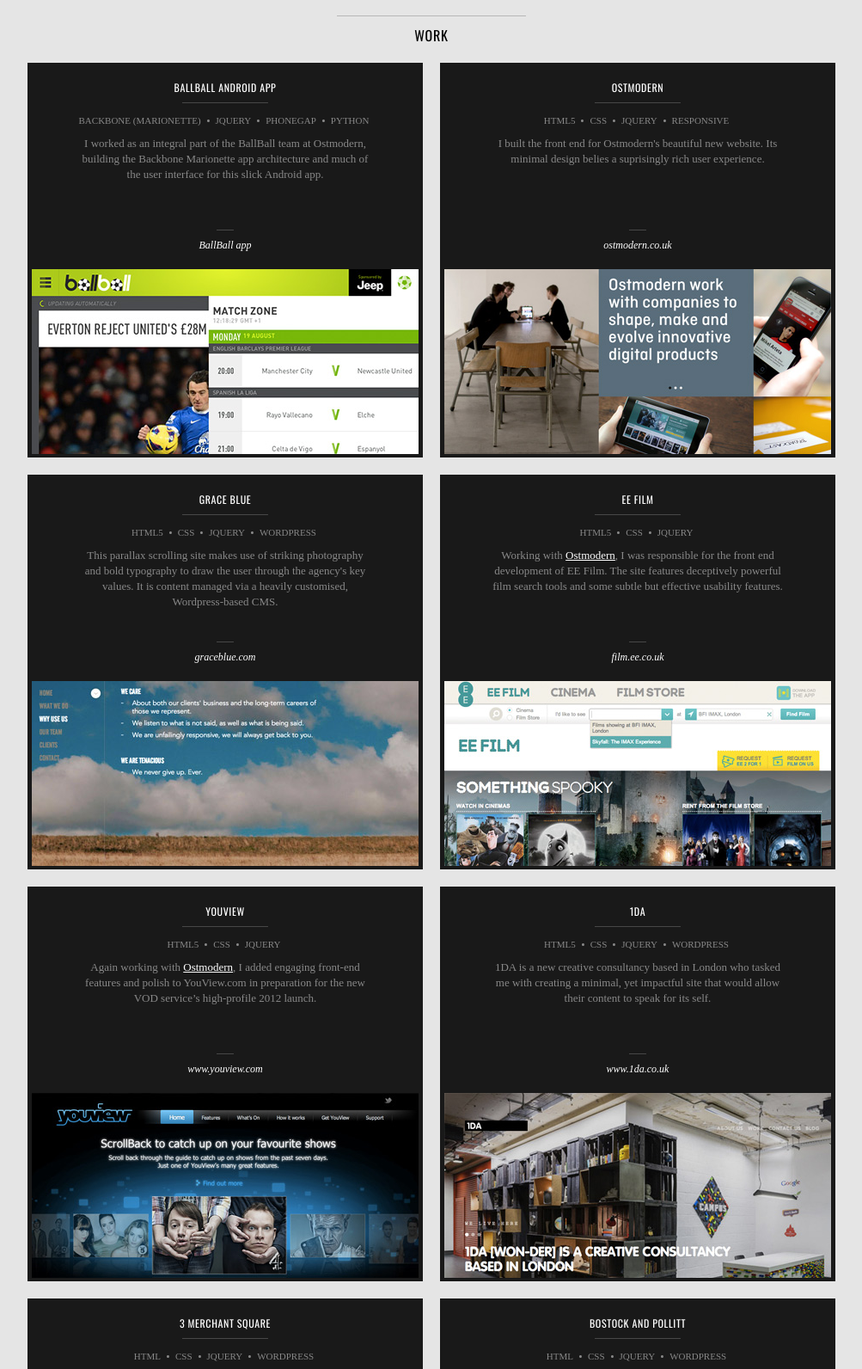
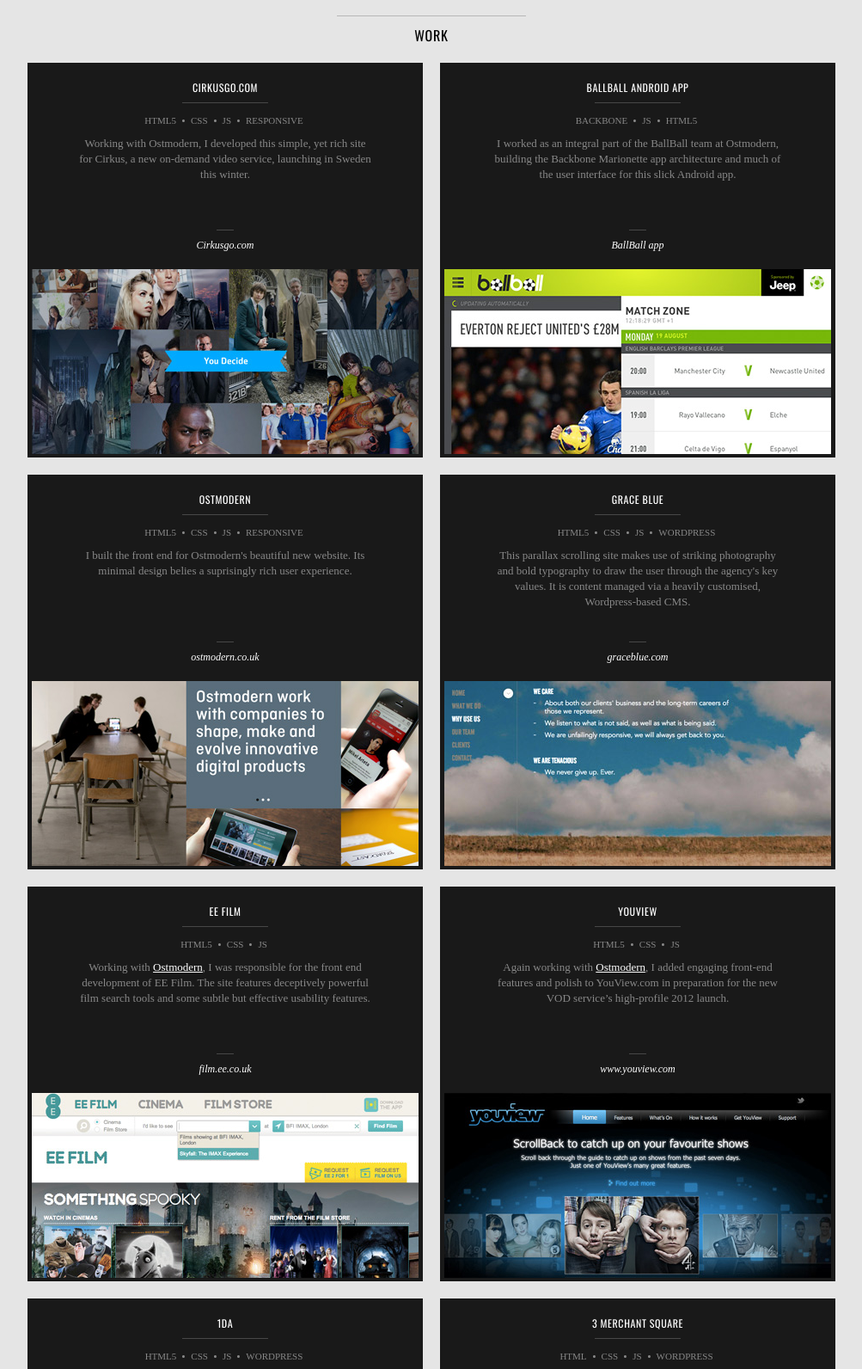
Before and after one commit to dndhm/decoderant, a plain HTML site: page index.html in a window 1280 px wide. Shown: the part 300-1892 px from the top of the page at 86% size, without its empty margins (138-1141 px from the left). Drawn offline with nearby package versions, Linux system fonts and the light colour scheme.

Commit message:
Added Cirkus project

```diff
--- a/index.html
+++ b/index.html
@@ -27,12 +27,23 @@
 	<section>
 		<h2>Work</h2>
 		<div class="project">
+			<h3>Cirkusgo.com</h3>
+			<ul>
+				<li class="first">HTML5</li>
+				<li>CSS</li>
+				<li>JS</li>
+				<li>Responsive</li>
+			</ul>
+			<p>Working with Ostmodern, I developed this simple, yet rich site for Cirkus, a new on-demand video service, launching in Sweden this winter.</p>
+			<a class="external sitelink" href="http://www.cirkusgo.com">Cirkusgo.com</a>
+			<img src="images/project_cirkus.jpg" width="450" height="215" alt="Cirkus" />
+		</div>
+		<div class="project">
 			<h3>BallBall Android App</h3>
 			<ul>
-				<li class="first">Backbone (Marionette)</li>
-				<li>jQuery</li>
-				<li>Phonegap</li>
-				<li>Python</li>
+				<li class="first">Backbone</li>
+				<li>JS</li>
+				<li>HTML5</li>
 			</ul>
 			<p>I worked as an integral part of the BallBall team at Ostmodern, building the Backbone Marionette app architecture and much of the user interface for this slick Android app.</p>
 			<a class="external sitelink" href="https://play.google.com/store/apps/details?id=com.ballball.BallBall">BallBall app</a>
@@ -43,7 +54,7 @@
 			<ul>
 				<li class="first">HTML5</li>
 				<li>CSS</li>
-				<li>jQuery</li>
+				<li>JS</li>
 				<li>Responsive</li>
 			</ul>
 			<p>I built the front end for Ostmodern's beautiful new website. Its minimal design belies a suprisingly rich user experience.</p>
@@ -55,7 +66,7 @@
 			<ul>
 				<li class="first">HTML5</li>
 				<li>CSS</li>
-				<li>jQuery</li>
+				<li>JS</li>
 				<li>Wordpress</li>
 			</ul>
 			<p>This parallax scrolling site makes use of striking photography and bold typography to draw the user through the agency's key values. It is content managed via a heavily customised, Wordpress-based CMS.</p>
@@ -67,7 +78,7 @@
 			<ul>
 				<li class="first">HTML5</li>
 				<li>CSS</li>
-				<li>jQuery</li>
+				<li>JS</li>
 			</ul>
 			<p>Working with <a class="external" href="http://ostmodern.co.uk/">Ostmodern</a>, I was responsible for the front end development of EE Film. The site features deceptively powerful film search tools and some subtle but effective usability features.</p>
 			<a class="external sitelink" href="http://filmsearch.ee.co.uk/film/">film.ee.co.uk</a>
@@ -78,7 +89,7 @@
 			<ul>
 				<li class="first">HTML5</li>
 				<li>CSS</li>
-				<li>jQuery</li>
+				<li>JS</li>
 			</ul>
 			<p>Again working with <a class="external" href="http://ostmodern.co.uk/">Ostmodern</a>, I added engaging front-end features and polish to YouView.com in preparation for the new VOD service&rsquo;s high-profile 2012 launch.</p>
 			<a class="external sitelink" href="http://www.youview.com">www.youview.com</a>
@@ -89,7 +100,7 @@
 			<ul>
 				<li class="first">HTML5</li>
 				<li>CSS</li>
-				<li>jQuery</li>
+				<li>JS</li>
 				<li>Wordpress</li>
 			</ul>
 			<p>1DA is a new creative consultancy based in London who tasked me with creating a minimal, yet impactful site that would allow their content to speak for its self.</p>
@@ -101,7 +112,7 @@
 			<ul>
 				<li class="first">HTML</li>
 				<li>CSS</li>
-				<li>jQuery</li>
+				<li>JS</li>
 				<li>Wordpress</li>
 			</ul>
 			<p>This site provides information about Merchant Square and its surrounding area for prospective buyers. Content and users are managed by the client using an intuitive interface.</p>
@@ -113,7 +124,7 @@
 			<ul>
 				<li class="first">HTML</li>
 				<li>CSS</li>
-				<li>jQuery</li>
+				<li>JS</li>
 				<li>Wordpress</li>
 			</ul>
 			<p>Launched in 2011, the Bostock and Pollitt website represents the agency&rsquo;s approach through the use of full-bleed imagery, striking visuals and tactile navigational devices.</p>
@@ -125,7 +136,7 @@
 			<ul>
 				<li class="first">HTML</li>
 				<li>CSS</li>
-				<li>jQuery</li>
+				<li>JS</li>
 				<li>Google Maps</li>
 				<li>Wordpress</li>
 			</ul>
@@ -139,7 +150,7 @@
 			<ul>
 				<li class="first">HTML</li>
 				<li>CSS</li>
-				<li>jQuery</li>
+				<li>JS</li>
 				<li>Google Maps</li>
 				<li>PHP</li>
 			</ul>
@@ -152,7 +163,7 @@
 			<ul>
 				<li class="first">HTML</li>
 				<li>CSS</li>
-				<li>jQuery</li>
+				<li>JS</li>
 				<li>PHP</li>
 			</ul>
 			<p>Rather than simply presenting a static online version of their printed report, I injected movement and texture into Morgan Sindall&rsquo;s 2010 annual report. The site is peppered with animated charts and tactile navigation devices to help the user navigate its burgeoning content.</p>
@@ -165,7 +176,7 @@
 			<ul>
 				<li class="first">HTML</li>
 				<li>CSS</li>
-				<li>jQuery</li>
+				<li>JS</li>
 			</ul>
 			<p>World&rsquo;s Biggest Coffee Morning is Macmillan Cancer Support&rsquo;s flagship fundraiser. I built the front-end templates for their team to implement, including a data-driven coffee bean counter.</p>
 			<a class="external sitelink" href="http://coffee.macmillan.org.uk/Home.aspx">coffee.macmillan.org.uk</a>
@@ -178,7 +189,7 @@
 			<ul>
 				<li class="first">HTML</li>
 				<li>CSS</li>
-				<li>jQuery</li>
+				<li>JS</li>
 				<li>Twitter API</li>
 				<li>Social media</li>
 				<li>PHP</li>
@@ -193,7 +204,7 @@
 			<ul>
 				<li class="first">HTML</li>
 				<li>CSS</li>
-				<li>jQuery</li>
+				<li>JS</li>
 			</ul>
 			<p>I produced flexible, accessible front-end templates for BTG&rsquo;s corporate website. They carry BTG&rsquo;s new brand identity through a large, varied body of content.</p>
 			<a class="external sitelink" href="http://www.btgplc.com">www.btgplc.com</a>
```
Also changed, not shown: images/project_cirkus.jpg (added).
